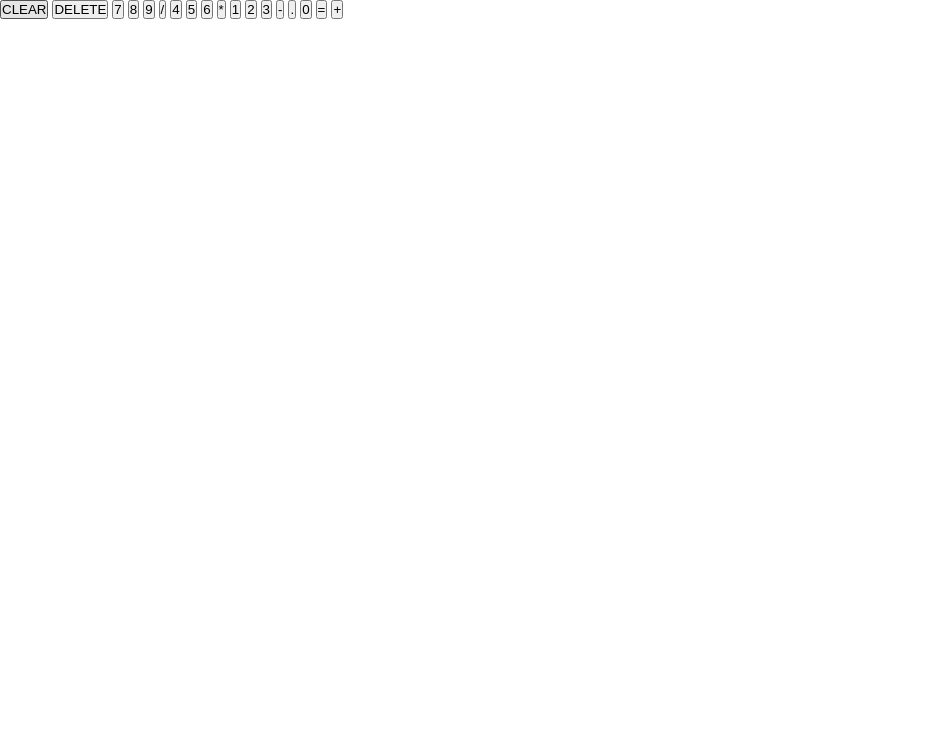
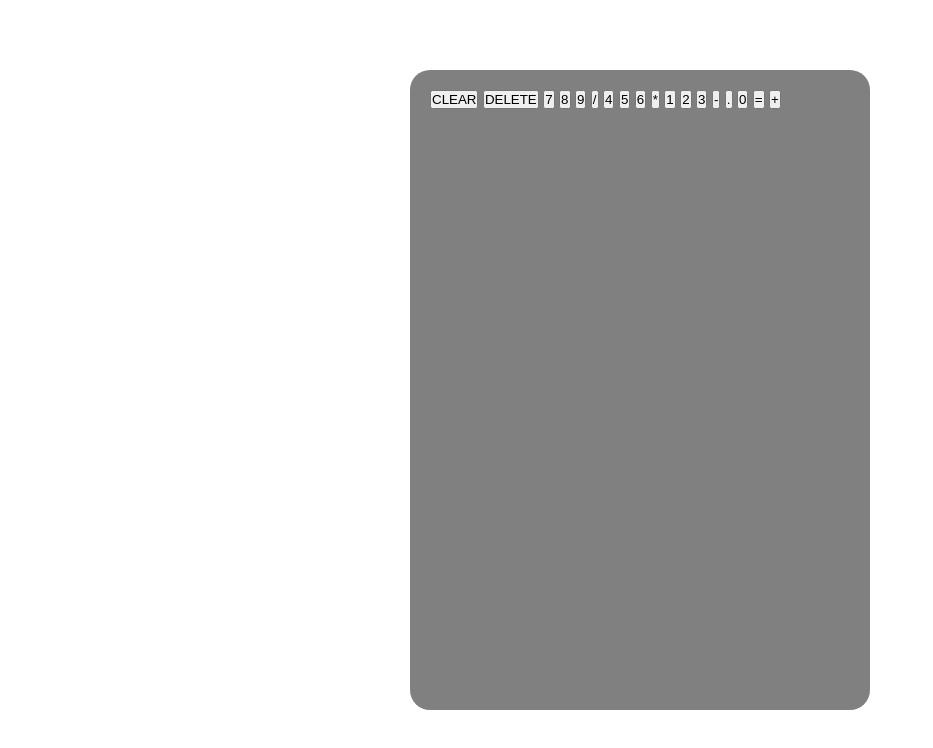
Before and after one commit to Luka-Popovic06/Calculator-2, a plain HTML site: page index.html in a window 1280 px wide. Shown: the whole page, without its empty margins (0-933 px from the left). Drawn offline with Linux system fonts and the light colour scheme.

Commit message:
Editing container in CSS

```diff
--- a/style.css
+++ b/style.css
@@ -2,3 +2,15 @@
   margin: 0;
   padding: 0;
 }
+body {
+  justify-items: center;
+  font-family: sans-serif;
+}
+.container {
+  background-color: gray;
+  width: 420px;
+  height: 600px;
+  border-radius: 20px;
+  margin: 70px;
+  padding: 20px;
+}
```
